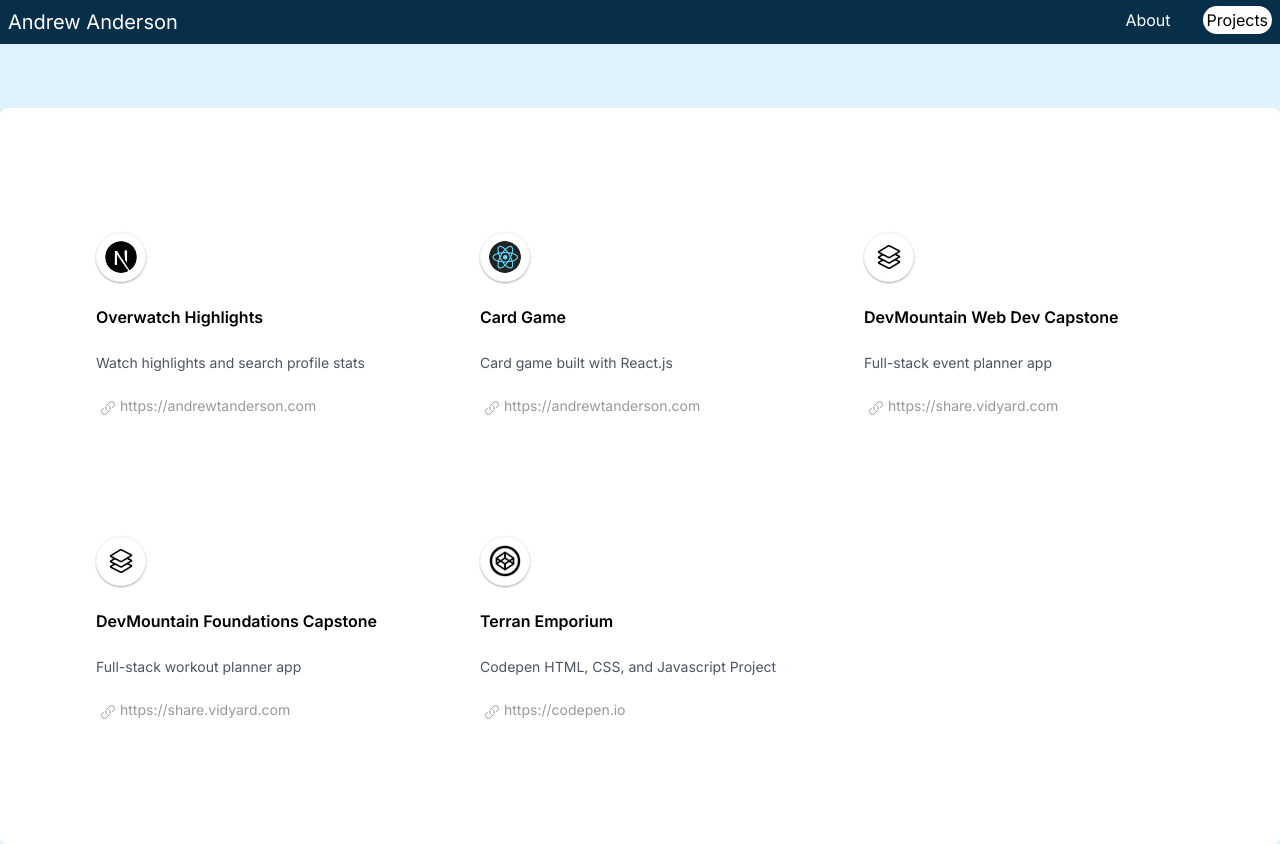
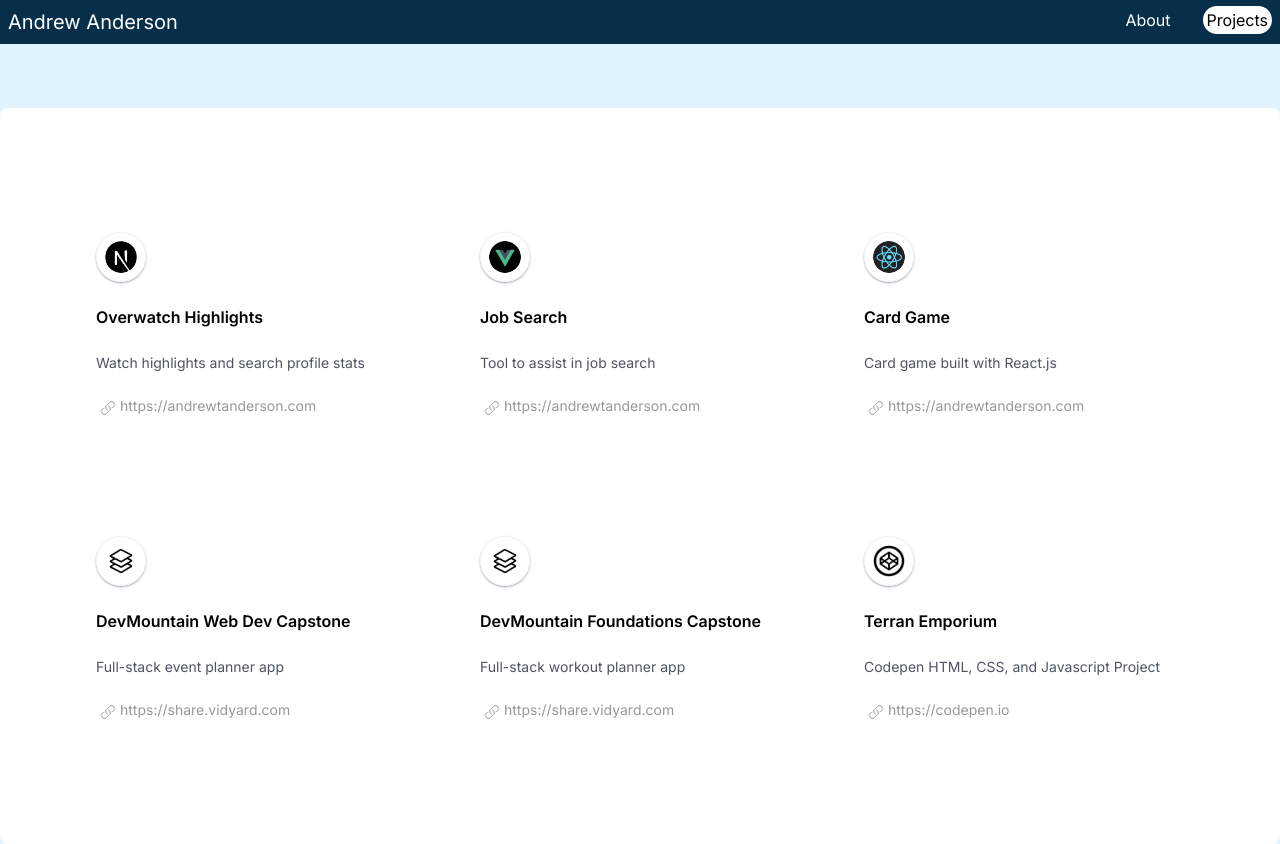
Before and after one commit to relic606/portfolio, a Next.js app: page /projects in a window 1280 px wide. Built offline with nearby package versions, Linux system fonts and the light colour scheme.

Commit message:
adding job search project

```diff
--- a/app/components/ProjectList.js
+++ b/app/components/ProjectList.js
@@ -6,6 +6,13 @@ const PROJECTS = [
 		description: "Watch highlights and search profile stats",
 		image: "/next-logo.png",
 		link: "/projects/overwatch",
+		linkText: "https://andrewtanderson.com"
+	},
+	{
+		title: "Job Search",
+		description: "Tool to assist in job search",
+		image: "/vue-logo.png",
+		link: "/projects/jobsearch",
 		linkText: "https://andrewtanderson.com"
 	},
 	{
```
Also changed, not shown: public/vue-logo.png (added), 1 other file (tests, documents, lock files or other folders).
